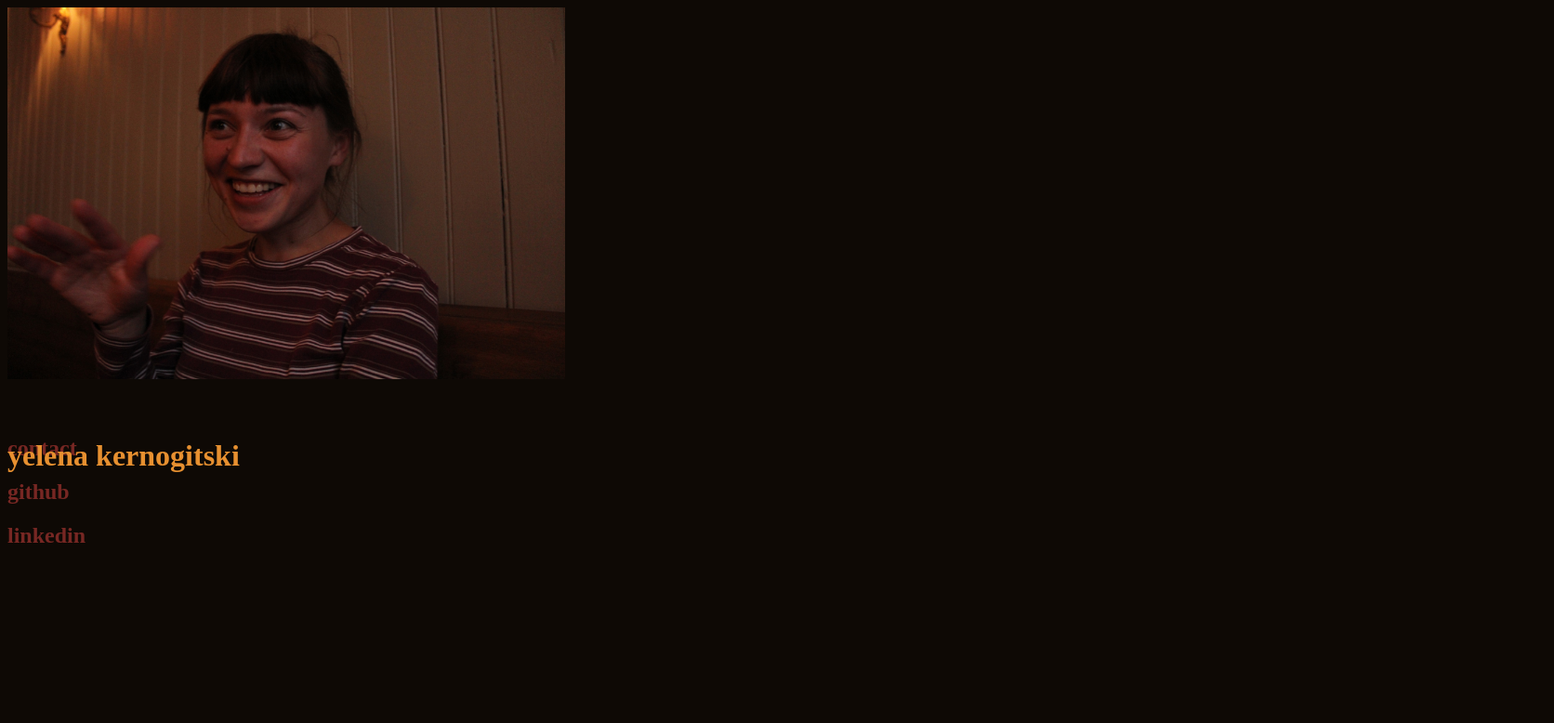
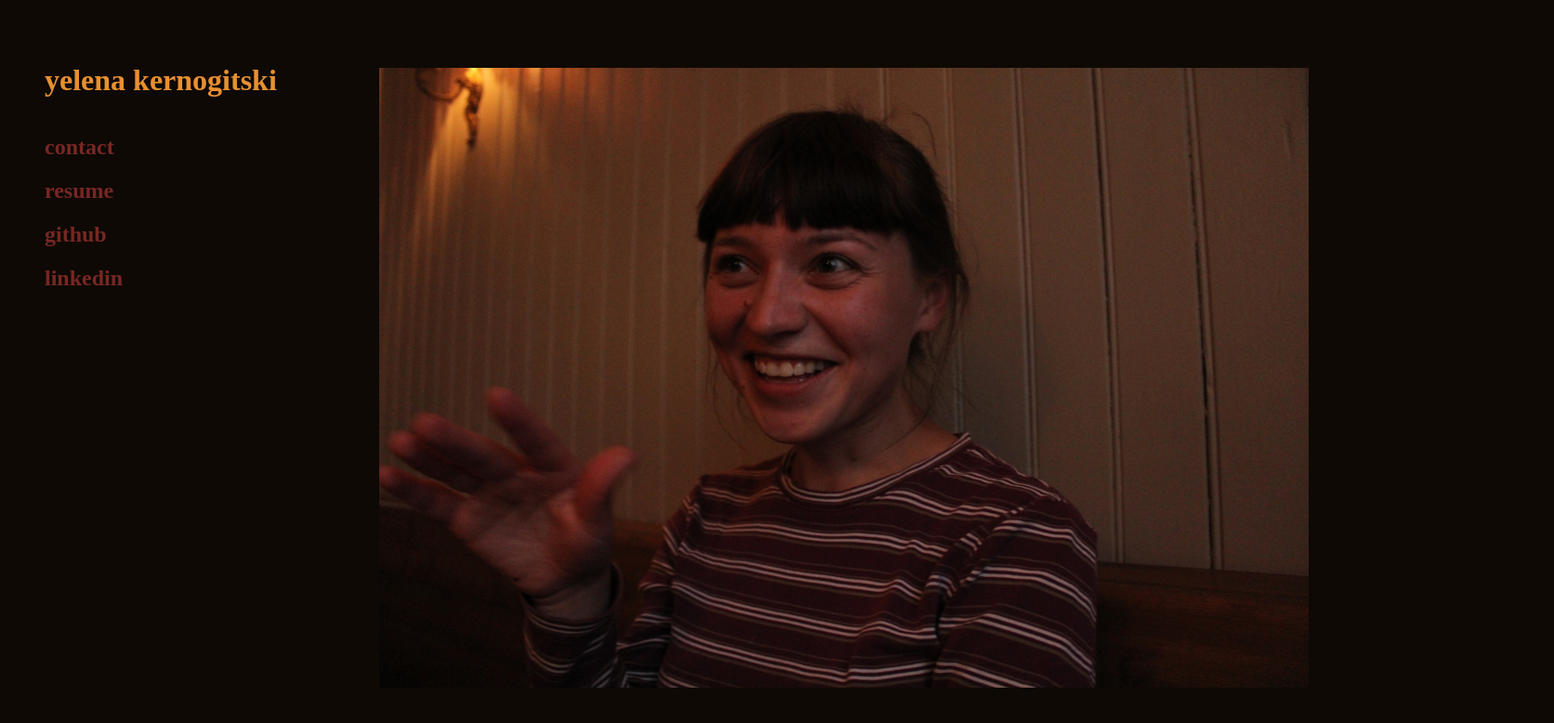
Before and after one commit to yelenakernogitski/yelenakernogitski.github.io, a plain HTML site: page index.html in a window 1280 px wide. Shown: the whole page at 93% size, 1672 px wide, since content can reach past the window. Drawn offline with Linux system fonts and the light colour scheme.

Commit message:
Add files via upload

```diff
--- a/index.html
+++ b/index.html
@@ -1,28 +1,36 @@
-<!DOCTYPE html>
+<!DOCTYPE html5>
 
 <html>
     <head>
 
         <title>Yelena Kernogitski</title>
 
-		<link href="css/style.css" type="text/css" rel="stylesheet">
-		<meta name="viewport" content="initial-scale=1">
+		<link href="css/style.css" rel="stylesheet">
+
+	<style>
+	<link href="https://fonts.googleapis.com/css?family=Slabo+27px" rel="stylesheet">
+	</style>
+
+    <meta name="viewport" content="width=device-width, initial-scale=1.0, user-scalable=0"/>
+
+
+
     </head>
     <body>
 
-	<div id="content">
- <img src="22.jpg" alt="yolo" width="600" height="400" />
 
-</div>
+<div class="heads">      <h1>yelena kernogitski</h1></div>
 
-      <h1>yelena kernogitski</h1>
+<div class="list">
+	  <h2><a href="mailto:ykernogitski@gmail.com?Subject=Yelena!!!" target="_blank";>contact</a></h2>
+	  <h2><a href="Yelena_Kernogitski.pdf" target="_blank";>resume</a></h2>
+	  <h2><a href="https://github.com/yelenakernogitski" target="_blank">github</a></h2>
+	  <h2><a href="https://www.linkedin.com/in/yelenakernogitski" target="_blank">linkedin</a></h2>
+	</div>
+		<div class="small">
+		<img src="22.jpg" alt="yolo">
+		</div>
 
-	  <div id="link">
-
-	  <h2><a href="mailto:ykernogitski@gmail.com?Subject=Yelena!!!" style=text-decoration:none; target="_top">contact</a></h2>
-	  <h2><a href="https://github.com/yelenakernogitski" style=text-decoration:none;target="_top">github</a></h2>
-	  <h2><a href="https://www.linkedin.com/in/yelenakernogitski" style=text-decoration:none; target="_top">linkedin</a></h2>
-	</div>
 
 	  </body>
 </html>
```
